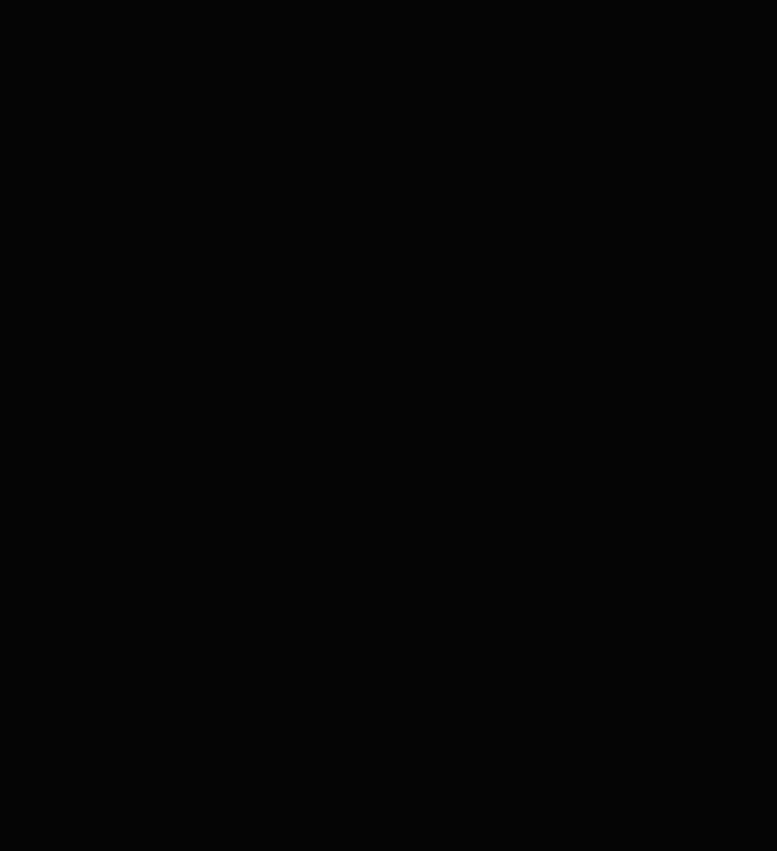
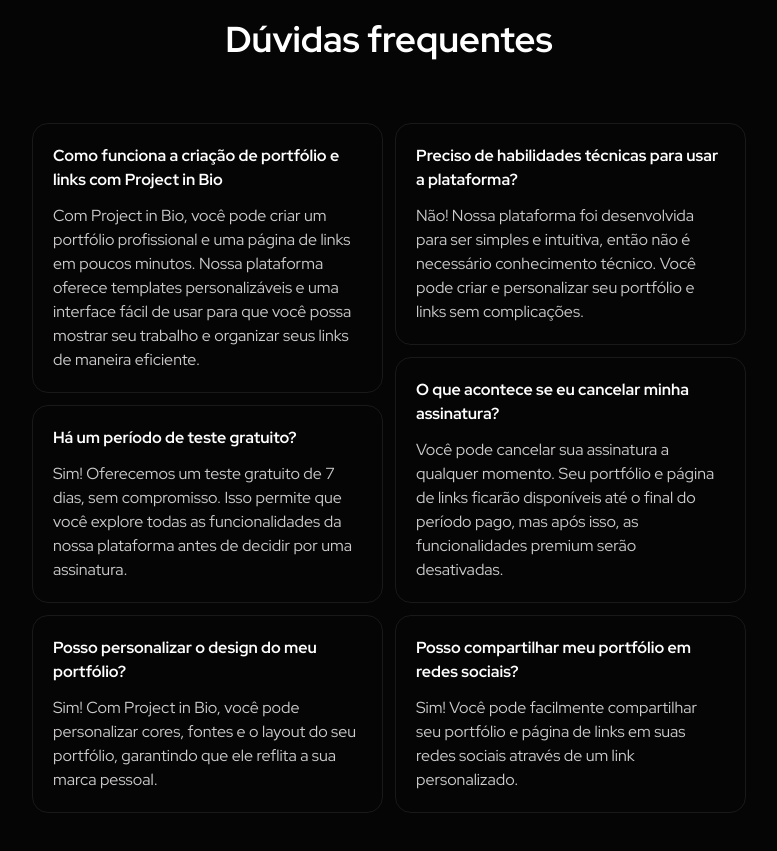
Before and after one commit to andersondev96/micro-saas-rocketseat-project-in-bio, a Next.js app: page / in a window 1280 px wide. Shown: the part 2500-3351 px from the top of the page, without its empty margins (251-1028 px from the left). Before the commit the page ends 2519 px from the top, so only its background shows below. Built offline with nearby package versions, Linux system fonts and the light colour scheme.

Commit message:
Finalizando a landing page

```diff
--- /dev/null
+++ b/app/components/landing-page/faq.tsx
@@ -0,0 +1,70 @@
+export default function FAQ() {
+
+  const faqItems = [
+    {
+      title: "Como funciona a criação de portfólio e links com Project in Bio",
+      description:
+        "Com Project in Bio, você pode criar um portfólio profissional e uma página de links em poucos minutos. Nossa plataforma oferece templates personalizáveis e uma interface fácil de usar para que você possa mostrar seu trabalho e organizar seus links de maneira eficiente.",
+    },
+    {
+      title: "Há um período de teste gratuito?",
+      description:
+        "Sim! Oferecemos um teste gratuito de 7 dias, sem compromisso. Isso permite que você explore todas as funcionalidades da nossa plataforma antes de decidir por uma assinatura.",
+    },
+    {
+      title: "Posso personalizar o design do meu portfólio?",
+      description:
+        "Sim! Com Project in Bio, você pode personalizar cores, fontes e o layout do seu portfólio, garantindo que ele reflita a sua marca pessoal.",
+    },
+    {
+      title: "Preciso de habilidades técnicas para usar a plataforma?",
+      description:
+        "Não! Nossa plataforma foi desenvolvida para ser simples e intuitiva, então não é necessário conhecimento técnico. Você pode criar e personalizar seu portfólio e links sem complicações.",
+    },
+    {
+      title: "O que acontece se eu cancelar minha assinatura?",
+      description:
+        "Você pode cancelar sua assinatura a qualquer momento. Seu portfólio e página de links ficarão disponíveis até o final do período pago, mas após isso, as funcionalidades premium serão desativadas.",
+    },
+    {
+      title: "Posso compartilhar meu portfólio em redes sociais?",
+      description:
+        "Sim! Você pode facilmente compartilhar seu portfólio e página de links em suas redes sociais através de um link personalizado.",
+    },
+  ];
+
+  return (
+    <div className="my-20 flex flex-col items-center gap-16">
+      <h3 className="text-4xl font-bold text-white">Dúvidas frequentes</h3>
+      <div className="flex gap-3">
+        <div className="flex flex-col gap-3">
+          {faqItems.slice(0, Math.ceil(faqItems.length / 2)).map((item) => (
+            <FAQItem
+              key={item.title}
+              title={item.title}
+              description={item.description}
+            />
+          ))}
+        </div>
+        <div className="flex flex-col gap-3">
+        {faqItems.slice(Math.ceil(faqItems.length / 2)).map((item) => (
+            <FAQItem
+              key={item.title}
+              title={item.title}
+              description={item.description}
+            />
+          ))}
+        </div>
+      </div>
+    </div>
+  )
+}
+
+function FAQItem({ title, description }: { title: string, description: string }) {
+  return (
+    <div className="w-[351px] h-min flex flex-col gap-3 p-5 rounded-2xl border border-border-primary bg-background-primary">
+      <p className="font-bold text-white">{title}</p>
+      <p className="text-content-body">{description}</p>
+    </div>
+  )
+}
--- a/app/page.tsx
+++ b/app/page.tsx
@@ -1,3 +1,4 @@
+import FAQ from "./components/landing-page/faq";
 import Header from "./components/landing-page/header";
 import Hero from "./components/landing-page/hero";
 import Pricing from "./components/landing-page/pricing";
@@ -11,11 +12,8 @@
         <Hero />
         <VideoExplanation />
         <Pricing />
+      <FAQ />
       </div>
-
-      {/*
-
-      <FAQ /> */}
     </div>
   );
 }
```
